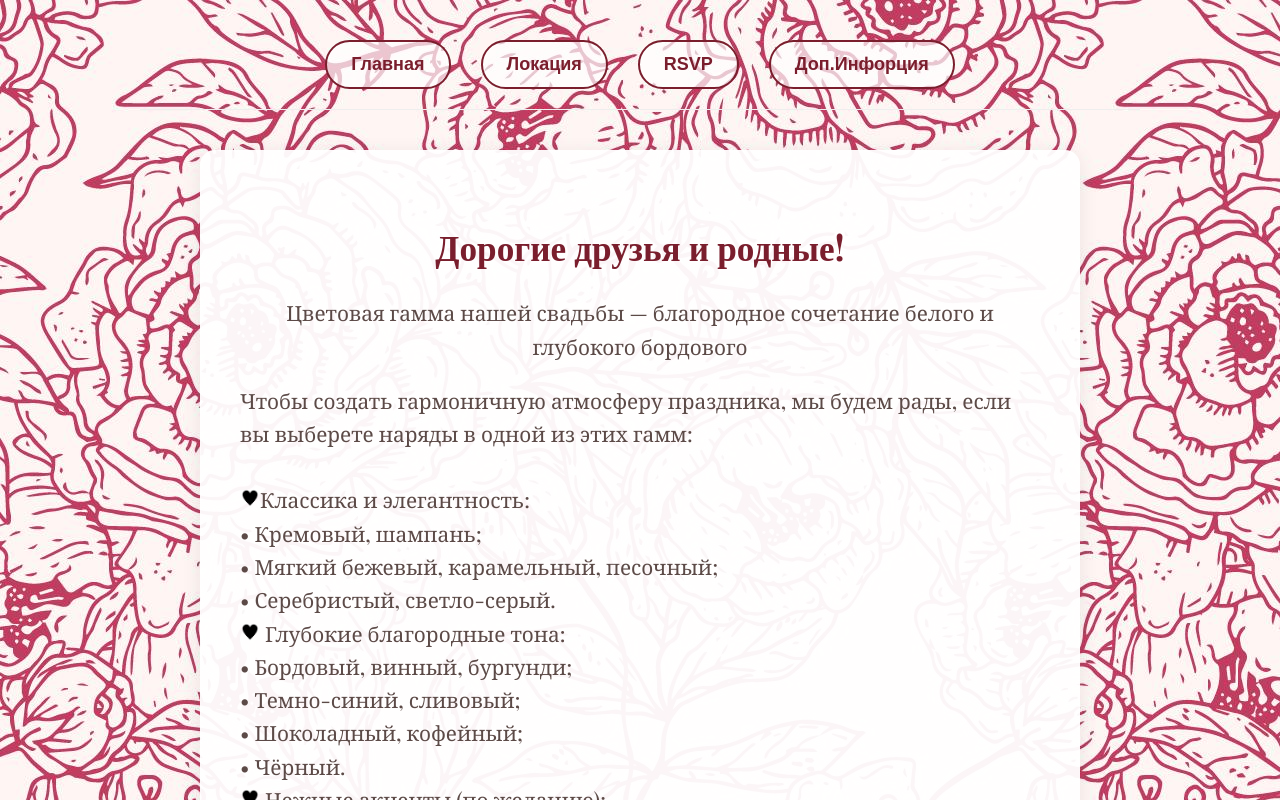
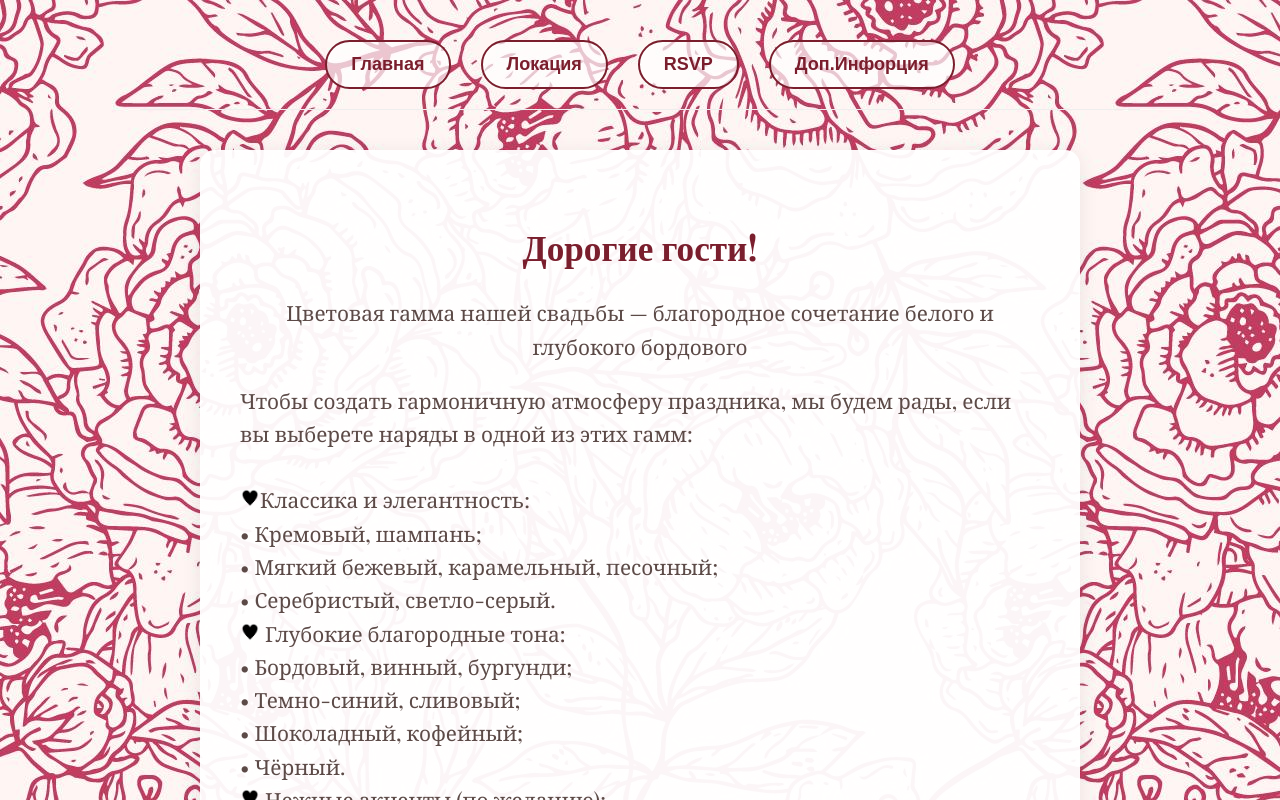
Before and after one commit to Maloilal/wedding-invite, a React (Vite) app: page /about in a window 1280 px wide. Shown: the top 800 px of the page. Built offline with nearby package versions, Linux system fonts and the light colour scheme.

Commit message:
Fix styles

```diff
--- a/src/pages/About.tsx
+++ b/src/pages/About.tsx
@@ -5,7 +5,7 @@ import cross from "../assets/png-clipart-computer-icons-christian-cross-icon-des
 export default function About() {
   return (
     <section className="home-section">
-      <h1 className="home-title">Дорогие друзья и родные!</h1>
+      <h1 className="home-title">Дорогие гости!</h1>
       <p className="invitation-text">
         Цветовая гамма нашей свадьбы — благородное сочетание белого и глубокого
         бордового
```
